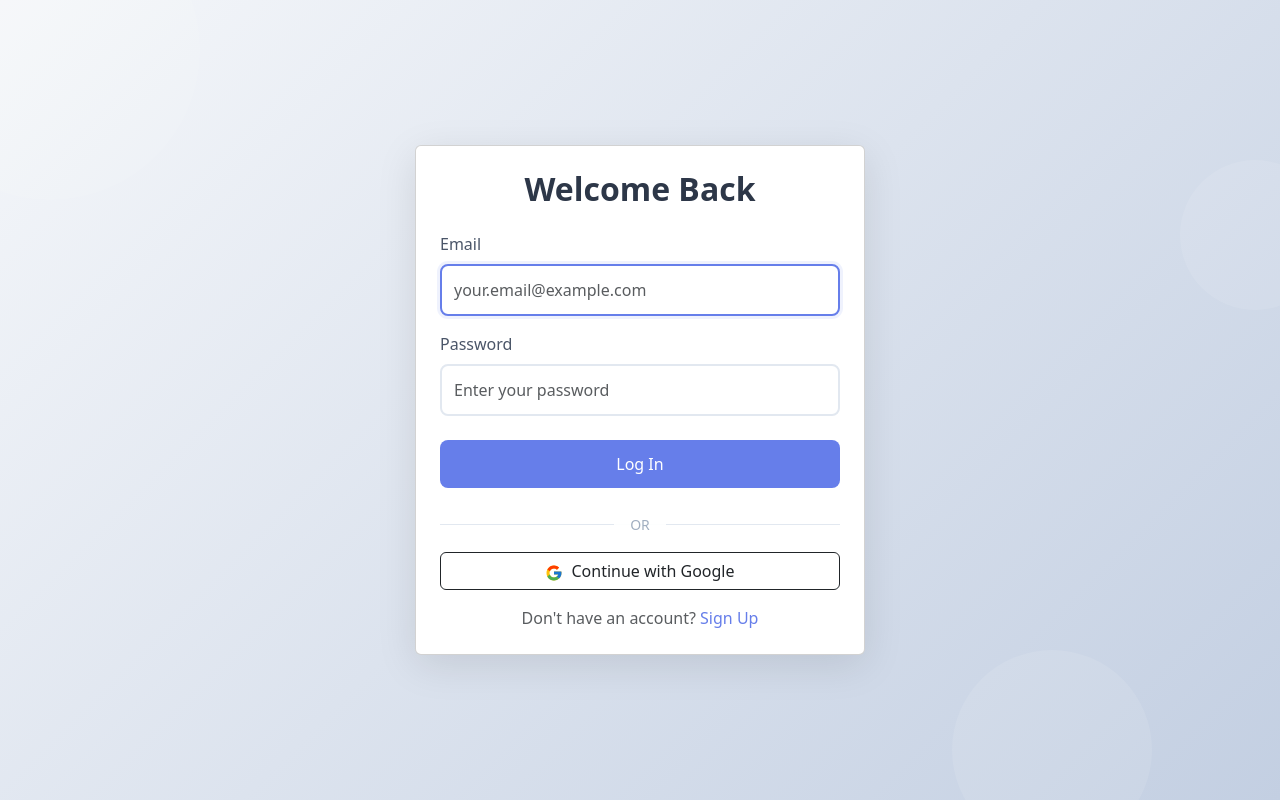
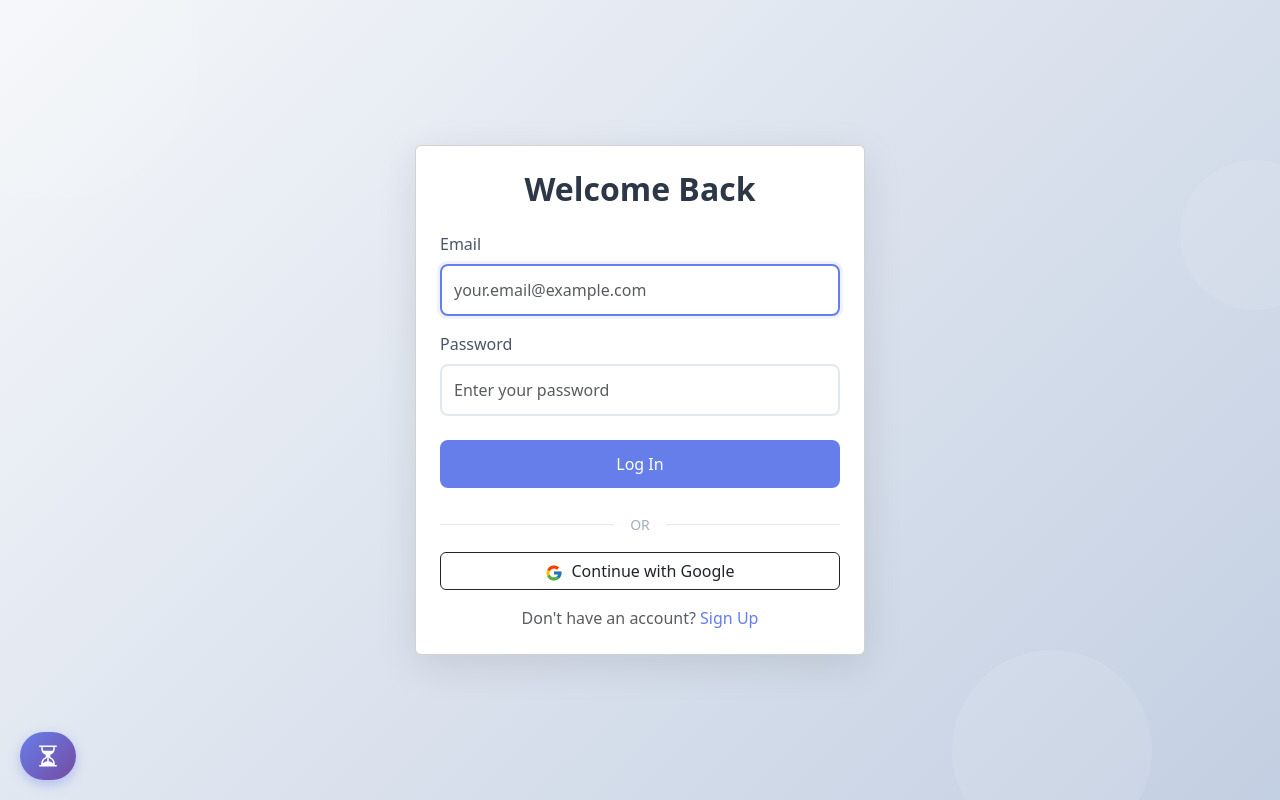
Before and after one commit to 8bitberwyn/similarity-calc, a React (Create React App) app: page /login in a window 1280 px wide. Built offline with nearby package versions, Linux system fonts and the light colour scheme; no server answers.

Commit message:
Added donate button

```diff
--- a/src/App.js
+++ b/src/App.js
@@ -1,6 +1,7 @@
 import { BrowserRouter, Routes, Route } from 'react-router-dom'
 import { AuthProvider } from './contexts/AuthContext'
 import ProtectedRoute from './components/ProtectedRoute'
+import DonateButton from './components/DonateButton' // Check this import path
 import Login from './pages/Login'
 import Signup from './pages/Signup'
 import Home from './pages/Home'
@@ -13,18 +14,28 @@ function App() {
   return (
     <AuthProvider>
       <BrowserRouter>
+        <AppRoutes />
+      </BrowserRouter>
+    </AuthProvider>
+  )
+}
+
+// Separate component to access useAuth
+function AppRoutes() {
+  return (
+    <>
       <Routes>
         <Route path="/login" element={<Login />} />
         <Route path="/signup" element={<Signup />} />
-
-          {/* Protected routes - require authentication */}
         <Route path="/" element={<ProtectedRoute><Home /></ProtectedRoute>} />
         <Route path="/profile" element={<ProtectedRoute><Profile /></ProtectedRoute>} />
         <Route path="/setup" element={<ProtectedRoute><Setup /></ProtectedRoute>} />
         <Route path="/compare" element={<ProtectedRoute><Compare /></ProtectedRoute>} />
       </Routes>
-      </BrowserRouter>
-    </AuthProvider>
+
+      {/* Donate button - always show when logged in */}
+      <DonateButton />
+    </>
   )
 }
 
--- /dev/null
+++ b/src/components/DonateButton.js
@@ -0,0 +1,34 @@
+import { useState } from 'react'
+import '../styles/DonateButton.css'
+
+export default function DonateButton() {
+  const [isExpanded, setIsExpanded] = useState(false)
+
+  return (
+    <div
+      className={`donate-button ${isExpanded ? 'expanded' : ''}`}
+      onMouseEnter={() => setIsExpanded(true)}
+      onMouseLeave={() => setIsExpanded(false)}
+    >
+      <a
+        href="https://buymeacoffee.com/yourname"
+        target="_blank"
+        rel="noopener noreferrer"
+        className="donate-link"
+      >
+        <div className="donate-icon">
+          <svg
+            xmlns="http://www.w3.org/2000/svg"
+            width="24"
+            height="24"
+            fill="white"
+            viewBox="0 0 16 16"
+          >
+            <path d="M2.5 15a.5.5 0 1 1 0-1h1v-1a4.5 4.5 0 0 1 2.557-4.06c.29-.139.443-.377.443-.59v-.7c0-.213-.154-.451-.443-.59A4.5 4.5 0 0 1 3.5 3V2h-1a.5.5 0 0 1 0-1h11a.5.5 0 0 1 0 1h-1v1a4.5 4.5 0 0 1-2.557 4.06c-.29.139-.443.377-.443.59v.7c0 .213.154.451.443.59A4.5 4.5 0 0 1 12.5 13v1h1a.5.5 0 0 1 0 1h-11zm2-13v1c0 .537.12 1.045.337 1.5h6.326c.216-.455.337-.963.337-1.5V2h-7zm3 6.35c0 .701-.478 1.236-1.011 1.492A3.5 3.5 0 0 0 4.5 13s.866-1.299 3-1.48V8.35zm1 0v3.17c2.134.181 3 1.48 3 1.48a3.5 3.5 0 0 0-1.989-3.158C8.978 9.586 8.5 9.052 8.5 8.351z"/>
+          </svg>
+        </div>
+        <span className="donate-text">Support Us</span>
+      </a>
+    </div>
+  )
+}
--- /dev/null
+++ b/src/styles/DonateButton.css
@@ -0,0 +1,68 @@
+/* Floating donate Button */
+.donate-button {
+  position: fixed;
+  bottom: 20px;
+  left: 20px;
+  z-index: 100000;
+  transition: all 0.3s ease;
+}
+
+.donate-link {
+  display: flex;
+  align-items: center;
+  background: linear-gradient(135deg, #667eea 0%, #764ba2 100%);
+  color: white;
+  text-decoration: none;
+  padding: 12px 16px;
+  border-radius: 50px;
+  box-shadow: 0 4px 12px rgba(102, 126, 234, 0.4);
+  transition: all 0.3s ease;
+  white-space: nowrap;
+  overflow: hidden;
+}
+
+.donate-link:hover {
+  transform: translateY(-2px);
+  box-shadow: 0 6px 16px rgba(102, 126, 234, 0.6);
+  color: white;
+}
+
+.donate-icon {
+  display: flex;
+  align-items: center;
+  justify-content: center;
+  width: 24px;
+  height: 24px;
+  transition: transform 0.3s ease;
+}
+
+.donate-button.expanded .donate-icon {
+  transform: scale(1.1);
+}
+
+.donate-text {
+  max-width: 0;
+  opacity: 0;
+  margin-left: 0;
+  transition: all 0.3s ease;
+  font-weight: 600;
+  font-size: 0.95rem;
+}
+
+.donate-button.expanded .donate-text {
+  max-width: 200px;
+  opacity: 1;
+  margin-left: 10px;
+}
+
+/* Mobile adjustments */
+@media (max-width: 768px) {
+  .donate-button {
+    bottom: 15px;
+    left: 15px;
+  }
+
+  .donate-link {
+    padding: 10px 14px;
+  }
+}
```
Also changed, not shown: 1 other file (tests, documents, lock files or other folders). Lines whose indentation alone changed are shown as unchanged.
